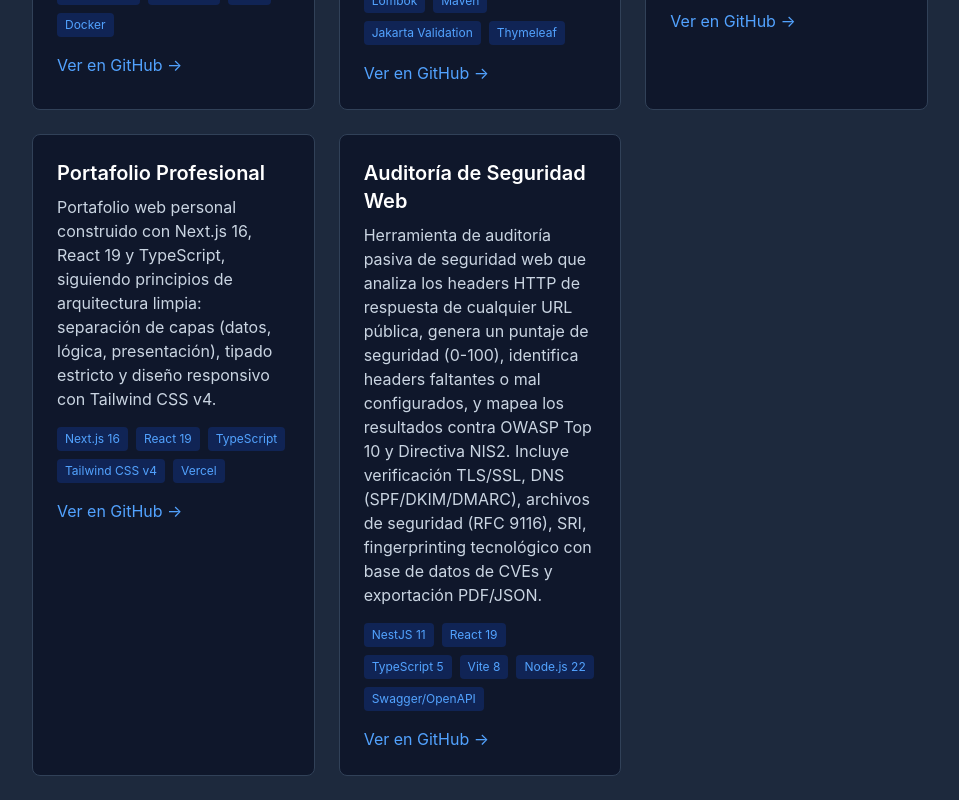
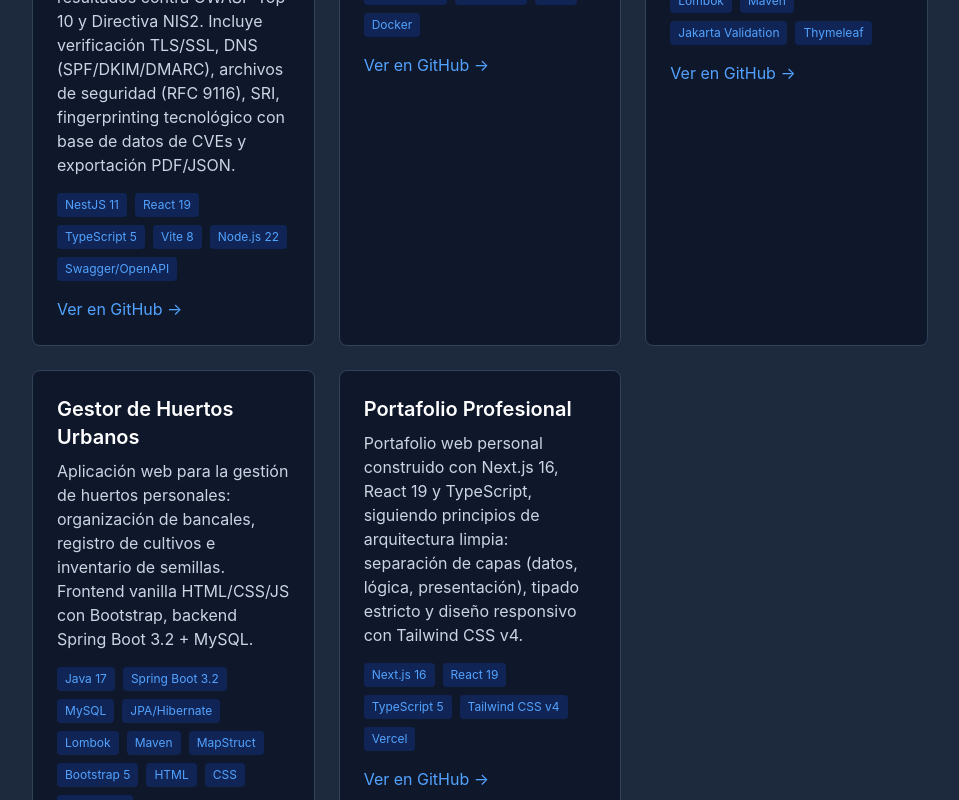
Before and after one commit to Andres-Caso-Iglesias/portafolio, a Next.js app: page / in a window 1280 px wide. Shown: the part 5120-5920 px from the top of the page, without its empty margins (160-1119 px from the left). Built offline with nearby package versions, Linux system fonts and the light colour scheme.

Commit message:
upd proy gestor_huertos

```diff
--- a/src/data/projectsData.ts
+++ b/src/data/projectsData.ts
@@ -27,6 +27,27 @@ export interface Project {
 }
 
 export const projects: Project[] = [
+  {
+    name: "Auditoría de Seguridad Web",
+    enName: "Web Security Audit",
+    description: "Herramienta de auditoría pasiva de seguridad web que analiza los headers HTTP de respuesta de cualquier URL pública, genera un puntaje de seguridad (0-100), identifica headers faltantes o mal configurados, y mapea los resultados contra OWASP Top 10 y Directiva NIS2. Incluye verificación TLS/SSL, DNS (SPF/DKIM/DMARC), archivos de seguridad (RFC 9116), SRI, fingerprinting tecnológico con base de datos de CVEs y exportación PDF/JSON.",
+    enDescription: "Passive web security auditing tool that analyzes HTTP response headers from any public URL, generates a security score (0-100), identifies missing or misconfigured headers, and maps results against OWASP Top 10 and NIS2 Directive. Includes TLS/SSL verification, DNS (SPF/DKIM/DMARC), security files (RFC 9116), SRI, tech fingerprinting with CVE database, and PDF/JSON export.",
+    tech: ["NestJS 11", "React 19", "TypeScript 5", "Vite 8", "Node.js 22", "Swagger/OpenAPI"],
+    github: "https://github.com/Andres-Caso-Iglesias/Auditoria-web",
+    live: null,
+    impact: "Proyecto de master en ciberseguridad que implementa un escáner pasivo de 15 headers de seguridad con scoring ponderado, verificaciones TLS/DNS nativas, mapeo OWASP+NIS2 y detección de CVEs. 83 tests unitarios, 19 suites, y exportación profesional a PDF con pdfkit.",
+    enImpact: "Master's cybersecurity project implementing a passive scanner for 15 security headers with weighted scoring, native TLS/DNS checks, OWASP+NIS2 mapping, and CVE detection. 83 unit tests, 19 suites, and professional PDF export with pdfkit.",
+    role: "Full-stack / Cybersecurity",
+    challenge: "Desarrollar una herramienta de auditoría de seguridad web pasiva que analizara 15 headers de seguridad HTTP (CSP, HSTS, XFO, CORS, etc.), verificara TLS/SSL mediante conexión raw, consultara registros DNS de seguridad (SPF, DKIM, DMARC), escaneara archivos sensibles y de seguridad (security.txt RFC 9116, robots.txt), verificara integridad de recursos SRI, realizara fingerprinting tecnológico con detección de 20 CVEs conocidos, y generara reportes exportables en PDF y JSON. Todo mapeado contra marcos normativos OWASP Top 10 2021 y Directiva NIS2 2023.",
+    enChallenge: "Develop a passive web security auditing tool that would analyze 15 HTTP security headers (CSP, HSTS, XFO, CORS, etc.), verify TLS/SSL via raw connection, query DNS security records (SPF, DKIM, DMARC), scan for sensitive and security files (security.txt RFC 9116, robots.txt), verify SRI resource integrity, perform tech fingerprinting with 20 known CVE detection, and generate exportable PDF and JSON reports. All mapped against OWASP Top 10 2021 and NIS2 Directive 2023 regulatory frameworks.",
+    solution: "Backend NestJS 11 modular con 5 módulos funcionales (Scanner, Analyzer, Compliance, Report, Common) comunicados mediante inyección de dependencias. 15 checkers individuales implementando la interfaz HeaderChecker con scoring ponderado por severidad (critical=25, high=15, medium=10, low=5). TLS checker con conexión raw vía tls.connect() de Node.js para extraer versión del protocolo y certificado completo. DNS checker mediante dns/promises nativo para SPF/DKIM/DMARC. Escaneo paralelo con Promise.all para minimizar latencia. Frontend React 19 + Vite 8 con ScoreCircle SVG animado, grilla de headers con barras de progreso, secciones de compliance, TLS/DNS, SRI y fingerprinting, más botones de exportación JSON/PDF.",
+    enSolution: "Modular NestJS 11 backend with 5 functional modules (Scanner, Analyzer, Compliance, Report, Common) communicating via dependency injection. 15 individual checkers implementing the HeaderChecker interface with severity-weighted scoring (critical=25, high=15, medium=10, low=5). TLS checker with raw connection via Node.js tls.connect() to extract protocol version and full certificate. DNS checker via native dns/promises for SPF/DKIM/DMARC. Parallel scanning with Promise.all to minimize latency. React 19 + Vite 8 frontend with animated SVG ScoreCircle, header grid with progress bars, compliance, TLS/DNS, SRI and fingerprinting sections, plus JSON/PDF export buttons.",
+    architecture: "NestJS 11 (TypeScript) + React 19 + Vite 8 + Axios + class-validator + Swagger/OpenAPI + pdfkit. Arquitectura modular con ScannerController como entry point, ScannerService como orquestador que ejecuta 7 verificaciones en paralelo (HTTP client, TLS, DNS, security files, sensitive files, SRI, fingerprinting) via Promise.all. AnalyzerService con 15 checkers implementando HeaderChecker interface y ScoreCalculator para scoring ponderado (max 165pts). ComplianceService con mappers OWASP Top 10 (3 controles) y NIS2 (4 controles). ReportService genera JSON final con recomendaciones priorizadas por severidad. ExportService genera PDF profesional con pdfkit. Frontend React 19 con estados: inicial, carga (spinner + barra de progreso), éxito (fade-in con ScoreCircle animado, grilla 3 columnas de headers, compliance lateral, TLS/DNS, security files, SRI, fingerprinting + tabla de CVEs, recomendaciones en 4 columnas por severidad) y error (banner rojo). Proxy Vite /api -> NestJS :3000.",
+    enArchitecture: "NestJS 11 (TypeScript) + React 19 + Vite 8 + Axios + class-validator + Swagger/OpenAPI + pdfkit. Modular architecture with ScannerController as entry point, ScannerService as orchestrator executing 7 parallel checks (HTTP client, TLS, DNS, security files, sensitive files, SRI, fingerprinting) via Promise.all. AnalyzerService with 15 checkers implementing HeaderChecker interface and ScoreCalculator for weighted scoring (max 165pts). ComplianceService with OWASP Top 10 (3 controls) and NIS2 (4 controls) mappers. ReportService generates final JSON with severity-prioritized recommendations. ExportService generates professional PDF with pdfkit. React 19 frontend with states: initial, loading (spinner + progress bar), success (fade-in with animated ScoreCircle, 3-column header grid, side compliance, TLS/DNS, security files, SRI, fingerprinting + CVE table, 4-column severity recommendations) and error (red banner). Vite proxy /api -> NestJS :3000.",
+    slug: "auditoria-web",
+    erdPath: "/erd/auditoria-seguridad.svg",
+    snippetPaths: ["/snippets/security-audit.ts"],
+  },
   {
     name: "Bolsa de Empleo",
     description: "Plataforma integral de gestión de procesos de reclutamiento que conecta empresas y candidatos. Frontend multiplataforma Flutter con backend NestJS y PostgreSQL.",
@@ -75,34 +96,35 @@ export const projects: Project[] = [
   },
   {
     name: "Gestor de Huertos Urbanos",
-    description: "Plataforma web para gestión de huertos urbanos comunitarios. HTML, CSS y JavaScript.",
+    description: "Aplicación web para la gestión de huertos personales: organización de bancales, registro de cultivos e inventario de semillas. Frontend vanilla HTML/CSS/JS con Bootstrap, backend Spring Boot 3.2 + MySQL.",
     enName: "Urban Garden Manager",
-    enDescription: "Web platform for managing community urban gardens. HTML/CSS/JS with a Java/Spring backend.",
-    tech: ["Java 17", "MySQL", "Spring Boot", "Lombok", "Maven", "MapStruct", "HTML", "CSS", "JavaScript"],
+    enDescription: "Web application for personal garden management: plot organization, crop registration, and seed inventory. Vanilla HTML/CSS/JS frontend with Bootstrap, Spring Boot 3.2 + MySQL backend.",
+    tech: ["Java 17", "Spring Boot 3.2", "MySQL", "JPA/Hibernate", "Lombok", "Maven", "MapStruct", "Bootstrap 5", "HTML", "CSS", "JavaScript"],
     github: "https://github.com/Andres-Caso-Iglesias/Gestor_Huertos_Urbanos",
     live: null,
-    impact: "UI amigable que impulsó adopción del sistema entre comunidades; estructura de datos clara para reporte de actividades.",
-    role: "Frontend / Full-stack",
-    challenge: "Desarrollar una plataforma web accesible para gestión de huertos urbanos comunitarios que permitiera a los usuarios registrar parcelas, asignar tareas, hacer seguimiento de cosechas y generar reportes. La interfaz debía ser intuitiva para usuarios no técnicos, mientras que el backend requería una estructura de datos relacional para manejar las complejas relaciones entre parcelas, usuarios, tareas y cosechas.",
-    enChallenge: "Develop an accessible web platform for community urban garden management that allowed users to register plots, assign tasks, track harvests, and generate reports. The interface had to be intuitive for non-technical users, while the backend required a relational data structure to handle complex relationships between plots, users, tasks, and harvests.",
-    solution: "Frontend desarrollado con HTML/CSS/JavaScript vanilla para maximizar compatibilidad y rendimiento. Backend en Java Spring Boot utilizando MapStruct para mapeo eficiente entre entidades JPA y DTOs, reduciendo boilerplate significativamente. Arquitectura MVC con Repository Pattern para acceso a datos.",
-    enSolution: "Frontend developed with vanilla HTML/CSS/JavaScript to maximize compatibility and performance. Backend in Java Spring Boot using MapStruct for efficient mapping between JPA entities and DTOs, significantly reducing boilerplate. MVC architecture with Repository Pattern for data access.",
-    architecture: "Java 17 + Spring Boot + MySQL + MapStruct + Lombok + HTML/CSS/Vanilla JS. Patrón MVC con Repository Pattern, validación de entrada en controladores, manejo de excepciones centralizado.",
-    enArchitecture: "Java 17 + Spring Boot + MySQL + MapStruct + Lombok + HTML/CSS/Vanilla JS. MVC Pattern with Repository Pattern, input validation in controllers, centralized exception handling.",
+    impact: "Aplicación web completa con 5 entidades JPA (Huerto, Bancal, Semilla, RegistroCultivo, Siembra), 3 pantallas frontend con Bootstrap 5, API REST con 20+ endpoints CRUD, y DTOs con mapeo manual a entidades.",
+    enImpact: "Complete web application with 5 JPA entities (Garden, Plot, Seed, CropRecord, Sowing), 3 Bootstrap 5 frontend screens, REST API with 20+ CRUD endpoints, and DTOs with manual entity mapping.",
+    role: "Full-stack Developer",
+    challenge: "El reto principal fue diseñar un sistema de gestión de huertos que permitiera organizar el espacio físico en bancales, llevar un registro detallado de los cultivos y mantener un inventario de semillas, todo con relaciones complejas: un huerto tiene múltiples bancales, cada bancal puede tener una semilla asignada, y el registro de cultivo vincula bancal con semilla y fecha. Además, se necesitaba una interfaz accesible para usuarios no técnicos que permitiera gestionar estas entidades sin conocer la complejidad subyacente.",
+    enChallenge: "The main challenge was designing a garden management system that allowed organizing physical space into plots, keeping detailed crop records, and maintaining a seed inventory, all with complex relationships: a garden has multiple plots, each plot can have an assigned seed, and the crop record links plot to seed and date. Additionally, an accessible interface for non-technical users was needed to manage these entities without understanding the underlying complexity.",
+    solution: "Backend Spring Boot 3.2.0 con 5 entidades JPA: Huerto (nombre, ubicacion) con cascade 1:N a Bancal (nombre, dimensiones), Semilla (nombre, variedad, cantidad, proveedor), RegistroCultivo (bancal 1:1, semilla 1:1, fecha) y Siembra. Un único controller REST (HuertoController) expone endpoints para CRUD de huertos, gestión de bancales (crear, asignar/desasignar semillas) y CRUD de semillas. DTOs con conversión manual a entidades (métodos toEntity()). Frontend con 3 HTMLs vanilla + Bootstrap 5.3.2: landing page, CRUD huertos+bancales, CRUD semillas. Fetch API para comunicación con el backend.",
+    enSolution: "Spring Boot 3.2.0 backend with 5 JPA entities: Garden (name, location) with cascade 1:N to Plot (name, dimensions), Seed (name, variety, quantity, supplier), CropRecord (plot 1:1, seed 1:1, date) and Sowing. Single REST controller (GardenController) exposes endpoints for garden CRUD, plot management (create, assign/unassign seeds) and seed CRUD. DTOs with manual entity conversion (toEntity() methods). Frontend with 3 vanilla HTML + Bootstrap 5.3.2 pages: landing page, garden+plot CRUD, seed CRUD. Fetch API for backend communication.",
+    architecture: "Java 17 + Spring Boot 3.2.0 + MySQL 8.2 + JPA/Hibernate + Lombok + Maven + MapStruct (declarado) + Bootstrap 5.3.2 + HTML/CSS/JS vanilla. MVC clásico con 1 @RestController (HuertoController), repositorios Spring Data JPA con consultas derivadas, servicios con @Transactional. DTOs separados por entidad con métodos toEntity() manuales. Frontend sin framework: 3 HTMLs con Bootstrap 5 via CDN, CSS embebido, JS vanilla con fetch() para API REST. ddl-auto=update para sincronización automática del esquema MySQL.",
+    enArchitecture: "Java 17 + Spring Boot 3.2.0 + MySQL 8.2 + JPA/Hibernate + Lombok + Maven + MapStruct (declared) + Bootstrap 5.3.2 + vanilla HTML/CSS/JS. Classic MVC with 1 @RestController (GardenController), Spring Data JPA repositories with derived queries, services with @Transactional. Separate DTOs per entity with manual toEntity() methods. Frameworkless frontend: 3 HTML pages with Bootstrap 5 via CDN, embedded CSS, vanilla JS with fetch() for REST API. ddl-auto=update for automatic MySQL schema synchronization.",
     slug: "gestor-huertos",
     erdPath: "/erd/gestor-huertos.svg",
-    snippetPaths: ["/snippets/java-record-entity.java"],
-    dockerCompose: true,
+    snippetPaths: ["/snippets/bancal-entity.java"],
+    dockerCompose: false,
   },
   {
     name: "Portafolio Profesional",
     description: "Portafolio web personal construido con Next.js 16, React 19 y TypeScript, siguiendo principios de arquitectura limpia: separación de capas (datos, lógica, presentación), tipado estricto y diseño responsivo con Tailwind CSS v4.",
     enName: "Professional Portfolio",
     enDescription: "Personal web portfolio built with Next.js 16, React 19 and TypeScript, applying clean architecture principles: layered separation (data, logic, presentation), strict typing and responsive design with Tailwind CSS v4.",
-    tech: ["Next.js 16", "React 19", "TypeScript", "Tailwind CSS v4", "Vercel"],
+    tech: ["Next.js 16", "React 19", "TypeScript 5", "Tailwind CSS v4", "Vercel"],
     github: "https://github.com/Andres-Caso-Iglesias/portafolio",
-    live: "https://andres-caso-iglesias.vercel.app",
-    impact: "Demuestra la aplicación práctica de clean architecture, tipado estricto y buenas prácticas de ingeniería en un proyecto real desplegado en producción.",
+    live: "https://portafolio-livid-two-33.vercel.app",
+    impact: "24 commits de evolución con refactorización completa a clean architecture (datos, lógica, presentación), tests de humo automatizados (i18n + SEO), tipado estricto con TypeScript strict mode, y buenas prácticas de ingeniería en producción.",
     role: "Frontend / Diseño & Arquitectura",
     challenge: "Crear un portfolio personal que no solo presentara proyectos, sino que demostrara activamente las capacidades técnicas del desarrollador a través de su propia implementación. El desafío era mantener código limpio y tipado estricto mientras se lograba una experiencia de usuario atractiva y responsiva.",
     enChallenge: "Create a personal portfolio that not only presented projects but actively demonstrated the developer's technical capabilities through its own implementation. The challenge was to maintain clean code and strict typing while achieving an attractive and responsive user experience.",
@@ -114,25 +136,4 @@ export const projects: Project[] = [
     erdPath: "/erd/portafolio.svg",
     snippetPaths: ["/snippets/react-component.tsx"],
   },
-  {
-    name: "Auditoría de Seguridad Web",
-    enName: "Web Security Audit",
-    description: "Herramienta de auditoría pasiva de seguridad web que analiza los headers HTTP de respuesta de cualquier URL pública, genera un puntaje de seguridad (0-100), identifica headers faltantes o mal configurados, y mapea los resultados contra OWASP Top 10 y Directiva NIS2. Incluye verificación TLS/SSL, DNS (SPF/DKIM/DMARC), archivos de seguridad (RFC 9116), SRI, fingerprinting tecnológico con base de datos de CVEs y exportación PDF/JSON.",
-    enDescription: "Passive web security auditing tool that analyzes HTTP response headers from any public URL, generates a security score (0-100), identifies missing or misconfigured headers, and maps results against OWASP Top 10 and NIS2 Directive. Includes TLS/SSL verification, DNS (SPF/DKIM/DMARC), security files (RFC 9116), SRI, tech fingerprinting with CVE database, and PDF/JSON export.",
-    tech: ["NestJS 11", "React 19", "TypeScript 5", "Vite 8", "Node.js 22", "Swagger/OpenAPI"],
-    github: "https://github.com/Andres-Caso-Iglesias/Auditoria-web",
-    live: null,
-    impact: "Proyecto de master en ciberseguridad que implementa un escáner pasivo de 15 headers de seguridad con scoring ponderado, verificaciones TLS/DNS nativas, mapeo OWASP+NIS2 y detección de CVEs. 83 tests unitarios, 19 suites, y exportación profesional a PDF con pdfkit.",
-    enImpact: "Master's cybersecurity project implementing a passive scanner for 15 security headers with weighted scoring, native TLS/DNS checks, OWASP+NIS2 mapping, and CVE detection. 83 unit tests, 19 suites, and professional PDF export with pdfkit.",
-    role: "Full-stack / Cybersecurity",
-    challenge: "Desarrollar una herramienta de auditoría de seguridad web pasiva que analizara 15 headers de seguridad HTTP (CSP, HSTS, XFO, CORS, etc.), verificara TLS/SSL mediante conexión raw, consultara registros DNS de seguridad (SPF, DKIM, DMARC), escaneara archivos sensibles y de seguridad (security.txt RFC 9116, robots.txt), verificara integridad de recursos SRI, realizara fingerprinting tecnológico con detección de 20 CVEs conocidos, y generara reportes exportables en PDF y JSON. Todo mapeado contra marcos normativos OWASP Top 10 2021 y Directiva NIS2 2023.",
-    enChallenge: "Develop a passive web security auditing tool that would analyze 15 HTTP security headers (CSP, HSTS, XFO, CORS, etc.), verify TLS/SSL via raw connection, query DNS security records (SPF, DKIM, DMARC), scan for sensitive and security files (security.txt RFC 9116, robots.txt), verify SRI resource integrity, perform tech fingerprinting with 20 known CVE detection, and generate exportable PDF and JSON reports. All mapped against OWASP Top 10 2021 and NIS2 Directive 2023 regulatory frameworks.",
-    solution: "Backend NestJS 11 modular con 5 módulos funcionales (Scanner, Analyzer, Compliance, Report, Common) comunicados mediante inyección de dependencias. 15 checkers individuales implementando la interfaz HeaderChecker con scoring ponderado por severidad (critical=25, high=15, medium=10, low=5). TLS checker con conexión raw vía tls.connect() de Node.js para extraer versión del protocolo y certificado completo. DNS checker mediante dns/promises nativo para SPF/DKIM/DMARC. Escaneo paralelo con Promise.all para minimizar latencia. Frontend React 19 + Vite 8 con ScoreCircle SVG animado, grilla de headers con barras de progreso, secciones de compliance, TLS/DNS, SRI y fingerprinting, más botones de exportación JSON/PDF.",
-    enSolution: "Modular NestJS 11 backend with 5 functional modules (Scanner, Analyzer, Compliance, Report, Common) communicating via dependency injection. 15 individual checkers implementing the HeaderChecker interface with severity-weighted scoring (critical=25, high=15, medium=10, low=5). TLS checker with raw connection via Node.js tls.connect() to extract protocol version and full certificate. DNS checker via native dns/promises for SPF/DKIM/DMARC. Parallel scanning with Promise.all to minimize latency. React 19 + Vite 8 frontend with animated SVG ScoreCircle, header grid with progress bars, compliance, TLS/DNS, SRI and fingerprinting sections, plus JSON/PDF export buttons.",
-    architecture: "NestJS 11 (TypeScript) + React 19 + Vite 8 + Axios + class-validator + Swagger/OpenAPI + pdfkit. Arquitectura modular con ScannerController como entry point, ScannerService como orquestador que ejecuta 7 verificaciones en paralelo (HTTP client, TLS, DNS, security files, sensitive files, SRI, fingerprinting) via Promise.all. AnalyzerService con 15 checkers implementando HeaderChecker interface y ScoreCalculator para scoring ponderado (max 165pts). ComplianceService con mappers OWASP Top 10 (3 controles) y NIS2 (4 controles). ReportService genera JSON final con recomendaciones priorizadas por severidad. ExportService genera PDF profesional con pdfkit. Frontend React 19 con estados: inicial, carga (spinner + barra de progreso), éxito (fade-in con ScoreCircle animado, grilla 3 columnas de headers, compliance lateral, TLS/DNS, security files, SRI, fingerprinting + tabla de CVEs, recomendaciones en 4 columnas por severidad) y error (banner rojo). Proxy Vite /api -> NestJS :3000.",
-    enArchitecture: "NestJS 11 (TypeScript) + React 19 + Vite 8 + Axios + class-validator + Swagger/OpenAPI + pdfkit. Modular architecture with ScannerController as entry point, ScannerService as orchestrator executing 7 parallel checks (HTTP client, TLS, DNS, security files, sensitive files, SRI, fingerprinting) via Promise.all. AnalyzerService with 15 checkers implementing HeaderChecker interface and ScoreCalculator for weighted scoring (max 165pts). ComplianceService with OWASP Top 10 (3 controls) and NIS2 (4 controls) mappers. ReportService generates final JSON with severity-prioritized recommendations. ExportService generates professional PDF with pdfkit. React 19 frontend with states: initial, loading (spinner + progress bar), success (fade-in with animated ScoreCircle, 3-column header grid, side compliance, TLS/DNS, security files, SRI, fingerprinting + CVE table, 4-column severity recommendations) and error (red banner). Vite proxy /api -> NestJS :3000.",
-    slug: "auditoria-web",
-    erdPath: "/erd/auditoria-seguridad.svg",
-    snippetPaths: ["/snippets/security-audit.ts"],
-  }
 ];
```
Also changed, not shown: src/app/projects/[slug]/page.tsx (+25 -0 lines), public/erd/gestor-huertos.svg, 1 other file (tests, documents, lock files or other folders).
